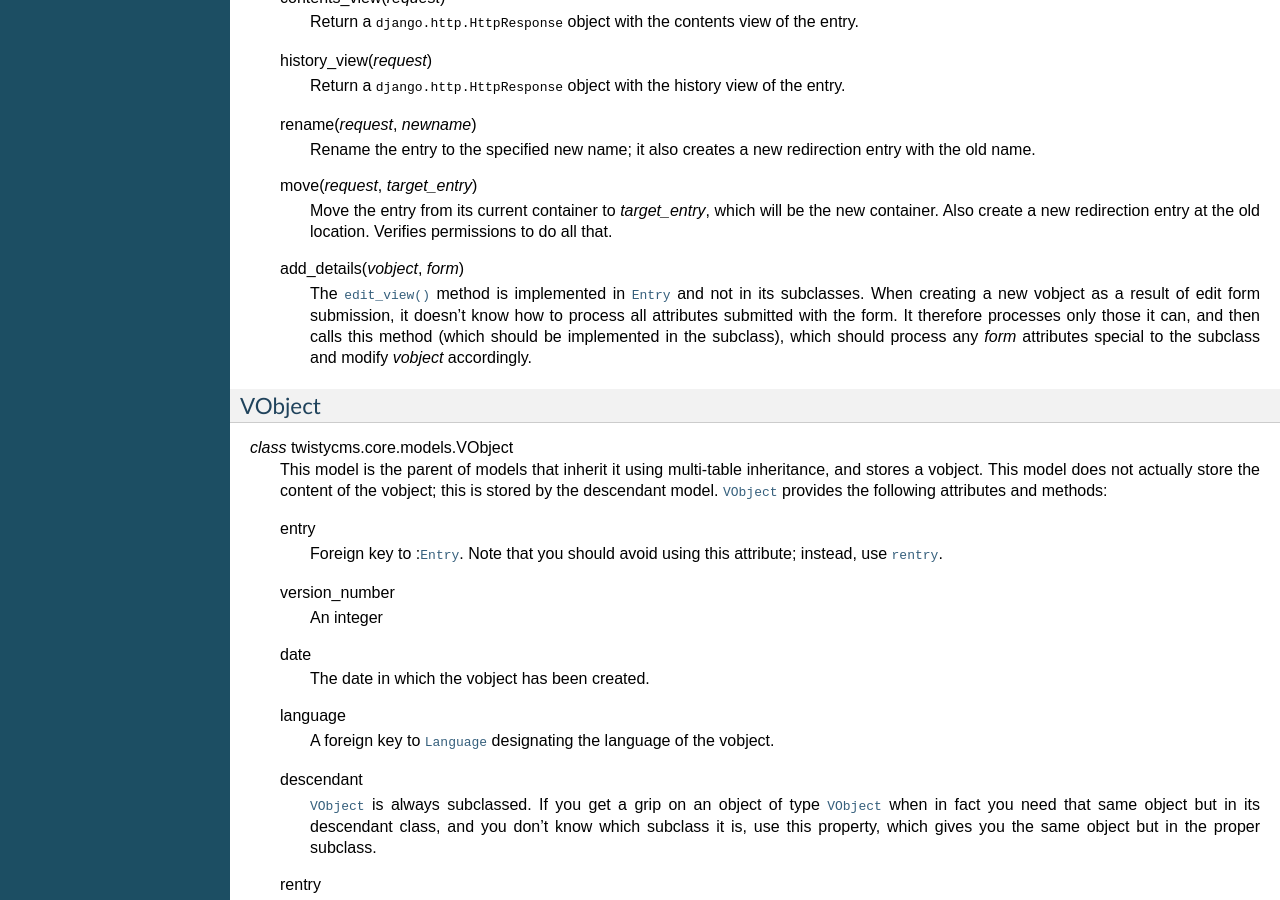
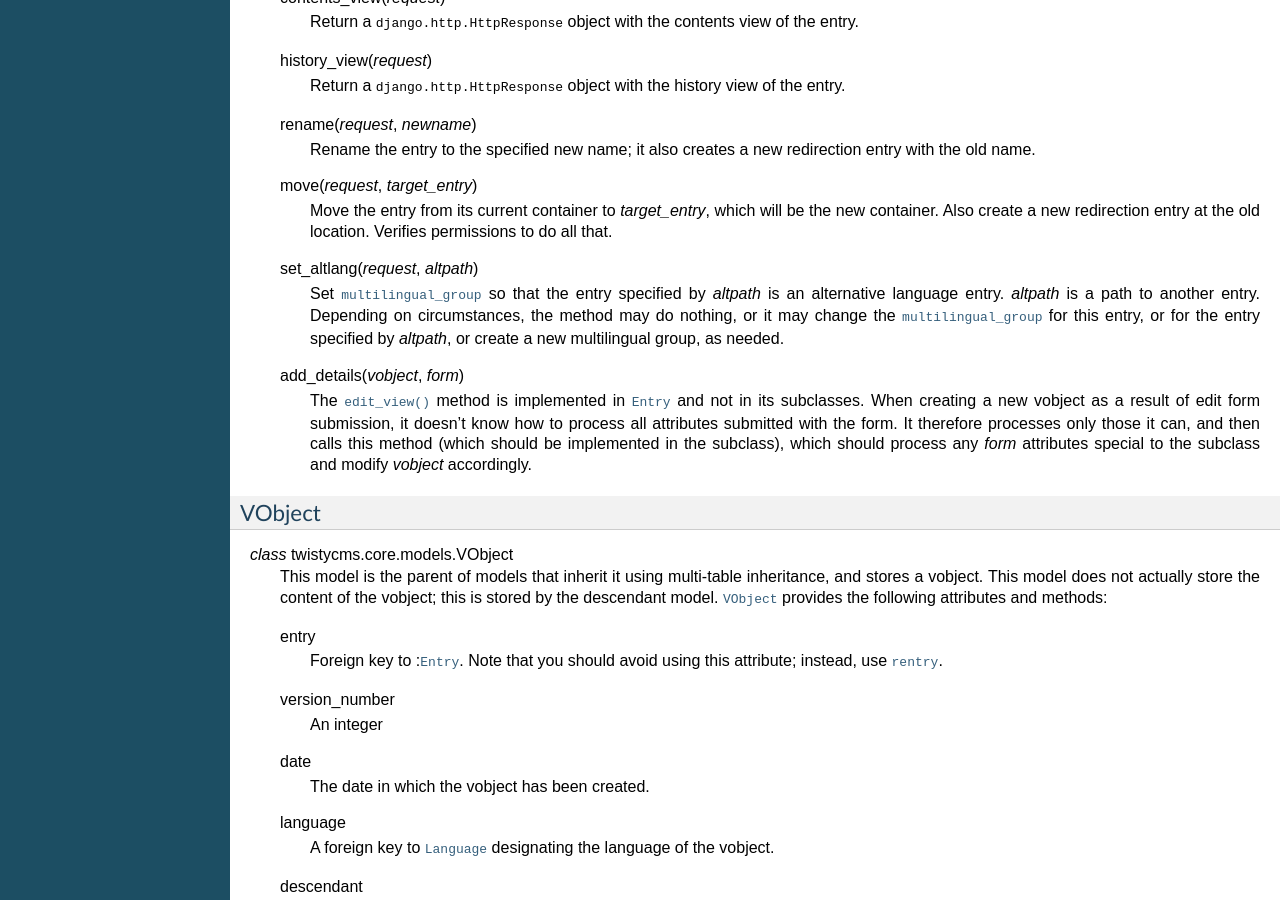
Before and after one commit to aptiko/zadig, a Sphinx documentation site: the page built from docs/api.txt, in a window 1280 px wide and 900 px high, scrolled down 2313 px. Built offline with Sphinx 7.4.7, drawn with Linux system fonts in a browser that asks for light colours; some of the changed text lies outside the part shown.

Commit message:
Entry API now has a method for setting multilingual group

```diff
--- a/docs/api.txt
+++ b/docs/api.txt
@@ -215,6 +215,16 @@ Entry
       Move the entry from its current container to *target_entry*,
       which will be the new container. Also create a new redirection
       entry at the old location. Verifies permissions to do all that.
+
+   .. method:: twistycms.core.models.Entry.set_altlang(request, altpath)
+
+      Set :attr:`~twistycms.core.models.Entry.multilingual_group` so
+      that the entry specified by *altpath* is an alternative language
+      entry. *altpath* is a path to another entry. Depending on
+      circumstances, the method may do nothing, or it may change the
+      :attr:`~twistycms.core.models.Entry.multilingual_group` for this
+      entry, or for the entry specified by *altpath*, or create a new
+      multilingual group, as needed.
 
    .. method:: twistycms.core.models.Entry.add_details(vobject, form)
 
```
Also changed, not shown: 1 other file.
